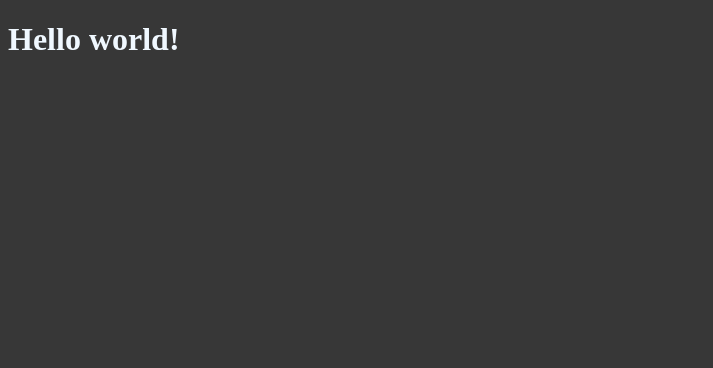
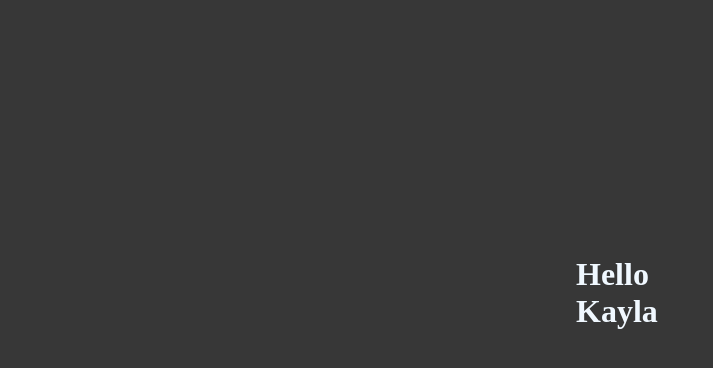
Before and after one commit to danielbarczynski/learning-react, a React (Create React App) app: page / in a window 1280 px wide. Shown: the top 368 px of the page, without its empty margins (0-713 px from the left). Built offline with nearby package versions, Linux system fonts and the light colour scheme.

Commit message:
function name

```diff
--- a/public/index.html
+++ b/public/index.html
@@ -11,7 +11,7 @@
     />
     <title>React App</title>
   </head>
-  <body style="background-color: rgb(55, 55, 55); color: aliceblue;">
+  <body style="background-color: rgb(55, 55, 55); color: aliceblue; margin: 20% 45%;">
     <div id="root"></div>
   </body>
 </html>
--- a/src/App.js
+++ b/src/App.js
@@ -1,8 +1,14 @@
 import React from "react";
 
 function App(){
+    const handleNameChange = () => {
+        const names = ['Nathan', 'Elizabeth', 'Marcus', 'Kayla']
+        let rand = Math.floor(Math.random() * 4);
+        return names[rand];
+    }
+
     return (
-        <h1>Hello world!</h1>
+        <h1>Hello { handleNameChange() }</h1>
     )
 }
 
```
